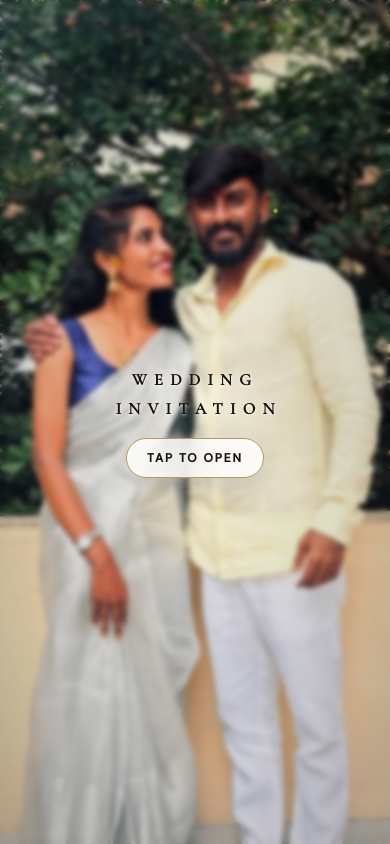
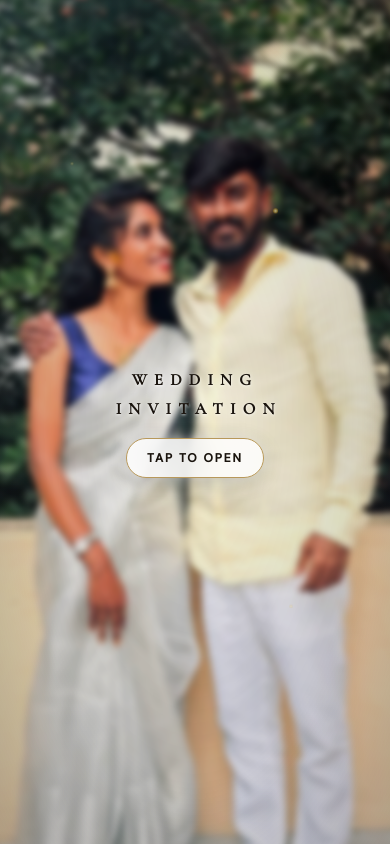
Before and after one commit to vsoftinvitations-ctrl/Shahrikumar-Thanushree, a website built with Vite: page index.html in a window 390 px wide. Built offline with nearby package versions, Linux system fonts and the light colour scheme.

Commit message:
Use native filter blur on preloader image for universal mobile and iOS compatibility

```diff
--- a/src/style.css
+++ b/src/style.css
@@ -68,6 +68,8 @@ body.preloader-active #app>*:not(#wedding-preloader) {
   height: 100%;
   overflow: hidden;
   pointer-events: none;
+  transform: translateZ(0);
+  -webkit-transform: translateZ(0);
 }
 
 .preloader-bg-img {
@@ -76,16 +78,20 @@ body.preloader-active #app>*:not(#wedding-preloader) {
   object-fit: cover;
   object-position: center 30%;
   animation: preloaderKenBurns 12s ease-out forwards;
-  filter: brightness(1.08) contrast(1.02);
+  filter: brightness(1.08) contrast(1.02) blur(3px);
+  -webkit-filter: brightness(1.08) contrast(1.02) blur(3px);
+  transform: scale(1.04);
+  -webkit-transform: scale(1.04);
+  will-change: transform, filter;
 }
 
 @keyframes preloaderKenBurns {
   0% {
-    transform: scale(1);
+    transform: scale(1.04);
   }
 
   100% {
-    transform: scale(1.08);
+    transform: scale(1.10);
   }
 }
 
@@ -96,8 +102,8 @@ body.preloader-active #app>*:not(#wedding-preloader) {
       rgba(0, 0, 0, 0.04) 0%,
       rgba(0, 0, 0, 0.15) 60%,
       rgba(8, 5, 3, 0.32) 100%);
-  backdrop-filter: blur(2.5px);
-  -webkit-backdrop-filter: blur(2.5px);
+  transform: translateZ(0);
+  -webkit-transform: translateZ(0);
 }
 
 /* Stardust Gold Particles */
```
